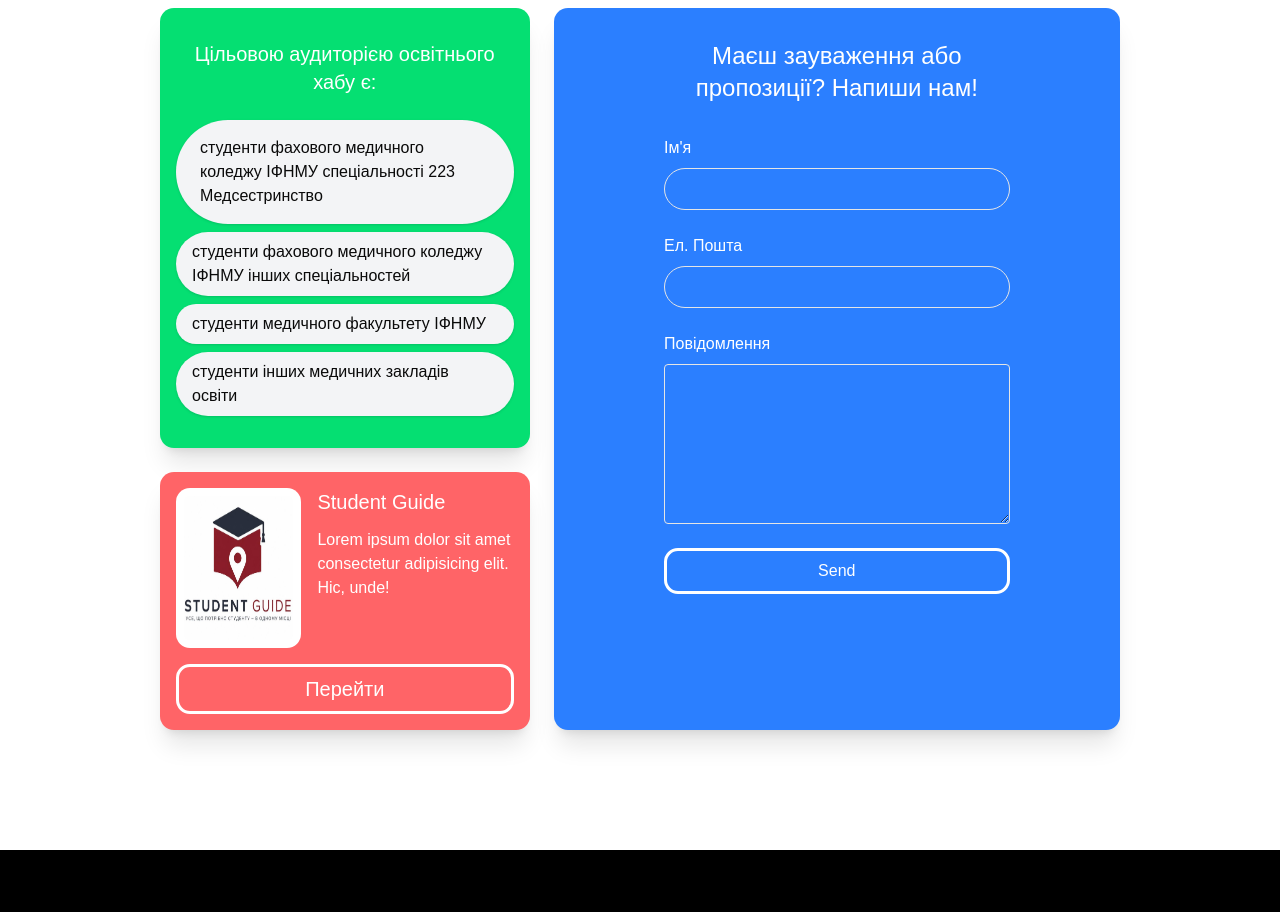
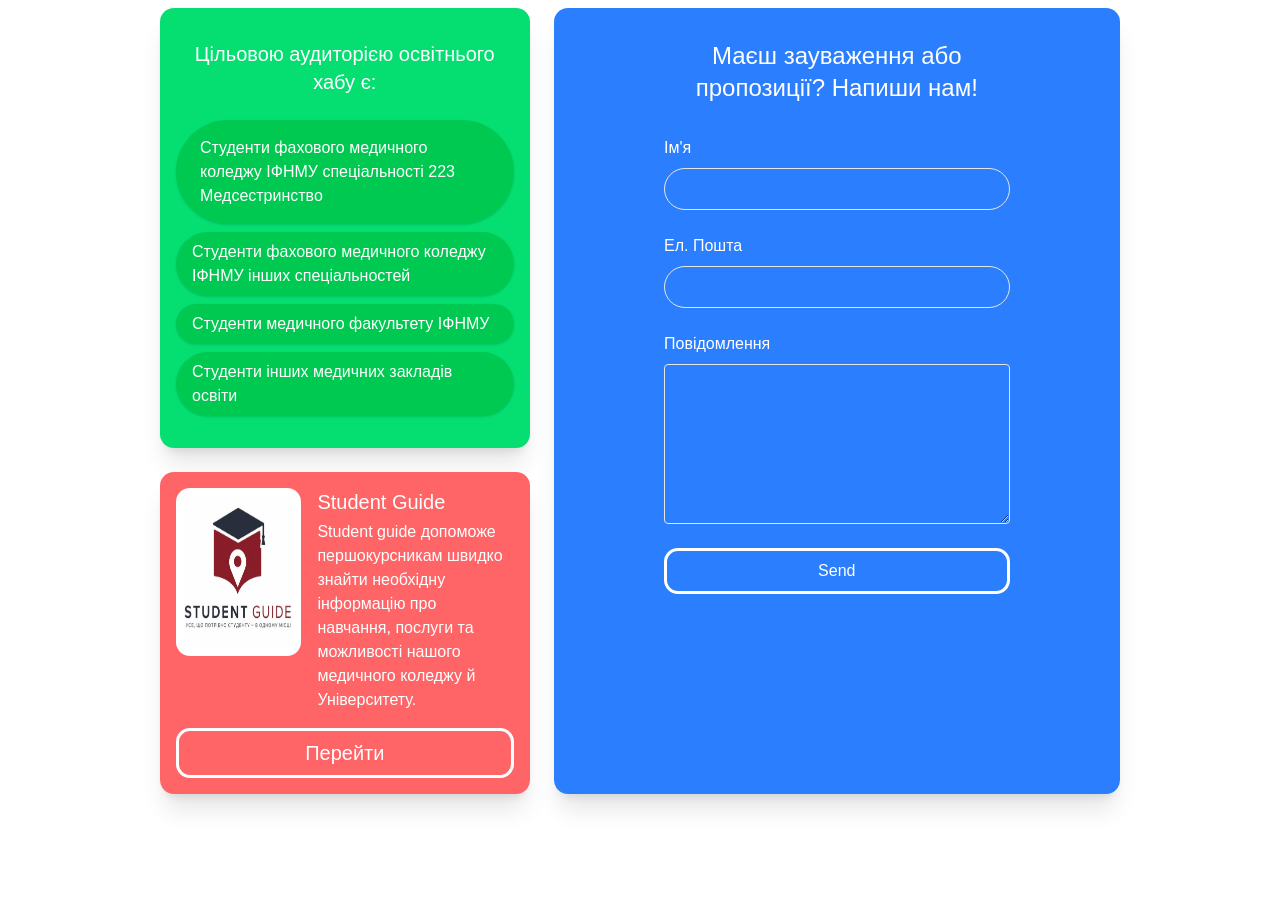
Before and after one commit to obulbuk07/newEducationHub, a React (Vite) app: page / in a window 1280 px wide. Shown: the part 1500-2412 px from the top of the page. Built offline with nearby package versions, Linux system fonts and the light colour scheme.

Commit message:
Change home -> target, studentGuide block

```diff
--- a/src/components/StudentGuideBlock.jsx
+++ b/src/components/StudentGuideBlock.jsx
@@ -4,10 +4,10 @@ import studentguide from "../img/student_guide_logo.jpg"
 function StudentGuideBlock(){
     return(
         <div className="grid grid-cols-5 gap-4 col-span-2 bg-red-400 p-4 rounded-xl shadow-xl text-white" >
-            <img className="bg-white w-40 h-40 rounded-xl p-2 col-span-2  " src={studentguide} alt="" />
+            <img className="bg-white w-42 h-42 rounded-xl p-2 col-span-2  " src={studentguide} alt="" />
             <div className="col-span-3" >
-                <h2 className="col-span-3 text-xl pb-3" >Student Guide</h2>
-                <p className="col-span-3" >Lorem ipsum dolor sit amet consectetur adipisicing elit. Hic, unde!</p>
+                <h2 className="col-span-3 text-xl pb-1" >Student Guide</h2>
+                <p className="col-span-3" >Student guide допоможе першокурсникам швидко знайти необхідну інформацію про навчання, послуги та можливості нашого медичного коледжу й Університету.</p>
             </div>
 
             <Link className="col-span-5 text-center border-3 rounded-xl border-white flex items-center justify-center text-xl py-2 hover:bg-white hover:text-red-400 transition" to="/guide">Перейти</Link>
--- a/src/components/Target.jsx
+++ b/src/components/Target.jsx
@@ -2,10 +2,10 @@ function Target(){
     return(
         <div className="col-span-2 flex flex-col gap-2 shadow-xl rounded-xl bg-green-400 py-8 px-4">
             <h1 className="text-xl text-white text-center pb-4">Цільовою аудиторією освітнього хабу є:</h1>
-            <p className="py-4 px-6 bg-gray-100 rounded-full shadow-sm" >студенти фахового медичного коледжу ІФНМУ спеціальності 223 Медсестринство</p>
-            <p className="py-2 px-4 bg-gray-100 rounded-full shadow-sm" >студенти фахового медичного коледжу ІФНМУ інших спеціальностей</p>
-            <p className="py-2 px-4 bg-gray-100 rounded-full shadow-sm" >студенти медичного факультету ІФНМУ</p>
-            <p className="py-2 px-4 bg-gray-100 rounded-full shadow-sm" >студенти інших медичних закладів освіти</p>
+            <p className="py-4 px-6 bg-green-500 text-white rounded-full shadow-sm" >Студенти фахового медичного коледжу ІФНМУ спеціальності 223 Медсестринство</p>
+            <p className="py-2 px-4 bg-green-500 text-white rounded-full shadow-sm" >Студенти фахового медичного коледжу ІФНМУ інших спеціальностей</p>
+            <p className="py-2 px-4 bg-green-500 text-white rounded-full shadow-sm" >Студенти медичного факультету ІФНМУ</p>
+            <p className="py-2 px-4 bg-green-500 text-white rounded-full shadow-sm" >Студенти інших медичних закладів освіти</p>
         </div>
     )
 }
```
